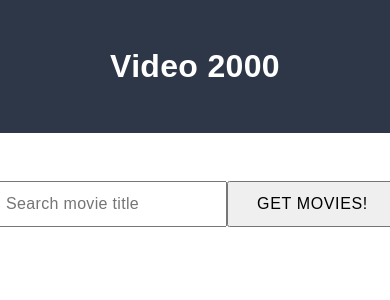
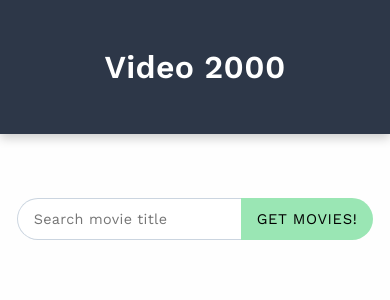
Before and after one commit to apcurran/movie-app, a Vue app: page / in a window 390 px wide. Shown: the top 300 px of the page. Built offline with nearby package versions, Linux system fonts and the light colour scheme.

Commit message:
Finished with movie route styling and main home page, starting on header link

```diff
--- a/public/index.html
+++ b/public/index.html
@@ -4,7 +4,8 @@
     <meta charset="utf-8">
     <meta http-equiv="X-UA-Compatible" content="IE=edge">
     <meta name="viewport" content="width=device-width,initial-scale=1.0">
-    <link rel="icon" href="">
+    <!-- <link rel="icon" href=""> -->
+    <link href="https://fonts.googleapis.com/css?family=Work+Sans:400,600&display=swap" rel="preload stylesheet" as="style">
     <title>Movie 2000</title>
   </head>
   <body>
--- a/src/App.vue
+++ b/src/App.vue
@@ -15,7 +15,7 @@
 html,
 input,
 button {
-  font-family: sans-serif;
+  font-family: 'Work Sans', sans-serif;
   letter-spacing: .02em;
 }
 
--- a/src/components/Header.vue
+++ b/src/components/Header.vue
@@ -16,6 +16,7 @@ export default {
   padding: 3rem;
   background-color: #2d3748;
   color: #fff;
+  box-shadow:  0 4px 10px rgba(0, 0, 0, .2);
 }
 
 .header-home-title {
--- a/src/views/Home.vue
+++ b/src/views/Home.vue
@@ -6,11 +6,10 @@
       <input type="submit" value="Get Movies!" class="home-form-submit">
     </form>
     <section class="movie-items">
-      <article v-for="movie in movieResults" :key="movie.id" class="home-movie">
+      <article @click="showMovieDetails(movie)" v-for="movie in movieResults" :key="movie.id" class="home-movie">
         <h2 class="home-movie-title">{{ movie.title }}</h2>
         <img v-if="movie.poster_path" :src="'https://image.tmdb.org/t/p/w500/' + movie.poster_path" :alt="movie.title" class="home-movie-img">
         <img v-else src="../assets/movie-poster-placeholder.jpg" alt="Movie reel placeholder" class="home-movie-img">
-        <button @click="showMovieDetails(movie)" class="home-movie-info">More Info</button>
       </article>
     </section>
   </div>
@@ -58,8 +57,13 @@ export default {
 
 <style>
 
+.home {
+  min-height: 100vh;
+  background-color: #fefefe;
+}
+
 .home-form {
-  margin: 3rem auto 0 auto;
+  margin: 4rem auto 0 auto;
   width: 30rem;
   max-width: 90%;
   display: flex;
@@ -70,18 +74,25 @@ export default {
   flex: 1 1;
   font-size: 1rem;
   padding: 0 .75rem;
+  border: 1px solid #cbd5e0;
+  border-right: none;
+  border-radius: 500px 0 0 500px;
 }
 
 .home-form-submit {
   font-size: 1rem;
+  font-weight: 500;
   padding: .75rem 1.75rem;
   text-transform: uppercase;
   letter-spacing: .04em;
+  background-color: #9ae6b4;
+  border: none;
+  border-radius: 0 500px 500px 0;
   cursor: pointer;
 }
 
 .movie-items {
-  margin: 3rem auto;
+  margin: 4rem auto;
   width: 70rem;
   max-width: 90%;
   display: grid;
@@ -96,6 +107,7 @@ export default {
   background-color: transparent;
   padding: 1.5rem;
   border-radius: 4px;
+  cursor: pointer;
 }
 
 .home-movie:hover {
@@ -103,7 +115,7 @@ export default {
 }
 
 .home-movie-title {
-  font-size: 1rem;
+  font-size: 1.2rem;
   margin-bottom: 1.25rem;
 }
 
@@ -111,18 +123,15 @@ export default {
   width: 100%;
 }
 
-.home-movie-info {
-  transform: translateY(-200%);
-  padding: 1rem 1.75rem;
-  text-transform: uppercase;
-  letter-spacing: .04em;
-  font-size: 1.05rem;
-  border-radius: 500px;
-  box-shadow: 0 4px 14px rgba(0, 0, 0, .4);
-  background-color: #3182CE;
-  color: #fff;
-  border: none;
-  cursor: pointer;
+@media screen and (max-width: 28em) {
+    .home-form-search {
+      padding: .75rem 1rem;
+      font-size: .9rem;
+    }
+
+    .home-form-submit {
+      padding: .75rem 1rem;
+      font-size: .925rem;
+    }
 }
-
 </style>
--- a/src/views/Movie.vue
+++ b/src/views/Movie.vue
@@ -5,8 +5,11 @@
             <img :src="'https://image.tmdb.org/t/p/w500/' + movie.poster_path" :alt="movie.title" class="movie-info-img">
             <div class="movie-info-container">
                 <h1 class="movie-info-title">{{ movie.title }}</h1>
-                <h3 class="movie-info-release">{{ movie.release_date }}</h3>
-                <h3 class="movie-info-votes">{{ movie.vote_average }}/10 based on {{ movie.vote_count }} votes</h3>
+                <h3 class="movie-info-release">Released: {{ movie.release_date }}</h3>
+                <h3 class="movie-info-votes">
+                    <svg xmlns="http://www.w3.org/2000/svg" viewBox="0 0 24 24" width="30" height="30"><path class="star-icon" d="M6.1 21.98a1 1 0 0 1-1.45-1.06l1.03-6.03-4.38-4.26a1 1 0 0 1 .56-1.71l6.05-.88 2.7-5.48a1 1 0 0 1 1.8 0l2.7 5.48 6.06.88a1 1 0 0 1 .55 1.7l-4.38 4.27 1.04 6.03a1 1 0 0 1-1.46 1.06l-5.4-2.85-5.42 2.85zm4.95-4.87a1 1 0 0 1 .93 0l4.08 2.15-.78-4.55a1 1 0 0 1 .29-.88l3.3-3.22-4.56-.67a1 1 0 0 1-.76-.54l-2.04-4.14L9.47 9.4a1 1 0 0 1-.75.54l-4.57.67 3.3 3.22a1 1 0 0 1 .3.88l-.79 4.55 4.09-2.15z"/></svg>
+                    <span class="movie-info-votes--big">{{ movie.vote_average }}</span>/10 based on {{ movie.vote_count }} votes
+                </h3>
                 <p class="movie-info-desc">{{ movie.overview }}</p>
             </div>
         </section>
@@ -33,10 +36,11 @@ export default {
     display: grid;
     grid-template-rows: auto 1fr;
     min-height: 100vh;
+    background-color: #fefefe;
 }
 
-.movie-title {
-    text-align: center;
+.movie-info-title {
+    font-size: 2.1rem;
 }
 
 .movie-info {
@@ -46,16 +50,82 @@ export default {
     grid-template-rows: 1fr;
     justify-items: center;
     align-items: center;
-    gap: 1.5rem;
+    gap: 1.5rem 0;
 }
 
 .movie-info-img {
     width: 50%;
     border-radius: 4px;
+    justify-self: end;
 }
 
 .movie-info-container {
-    margin: 3rem;
+    max-width: 40rem;
+}
+
+.movie-info-release {
+    margin-top: .5rem;
+    font-size: 1rem;
+    color: hsl(210, 11%, 60%);
+}
+
+.movie-info-votes {
+    margin-top: 1rem;
+    margin-bottom: 2rem;
+    font-weight: 400;
+    color: hsl(210, 11%, 60%);
+}
+
+.movie-info-votes svg {
+    margin-right: .4rem;
+}
+
+.star-icon {
+    fill: hsl(47, 81%, 50%);
+}
+
+.movie-info-votes--big {
+    font-size: 2.25rem;
+    color: #000;
+}
+
+.movie-info-desc {
+    line-height: 1.6;
+}
+
+@media screen and (max-width: 107em) {
+    .movie-info {
+        padding: 0 5rem;
+    }
+
+    .movie-info-img {
+        width: 80%;
+    }
+
+    .movie-info-container {
+        margin: 0 3rem;
+    }
+}
+
+@media screen and (max-width: 62.5em) {
+    .movie-info {
+        padding: 0 3rem;
+    }
+
+    .movie-info-img {
+        width: 100%;
+    }
+}
+
+@media screen and (max-width: 44em) {
+    .movie-info {
+        padding: 4rem 1.75rem;
+        grid-template-columns: 1fr;
+    }
+
+    .movie-info-container {
+        margin: 0;
+    }
 }
 
 </style>
```
Also changed, not shown: src/assets/icon-star.svg (added).
